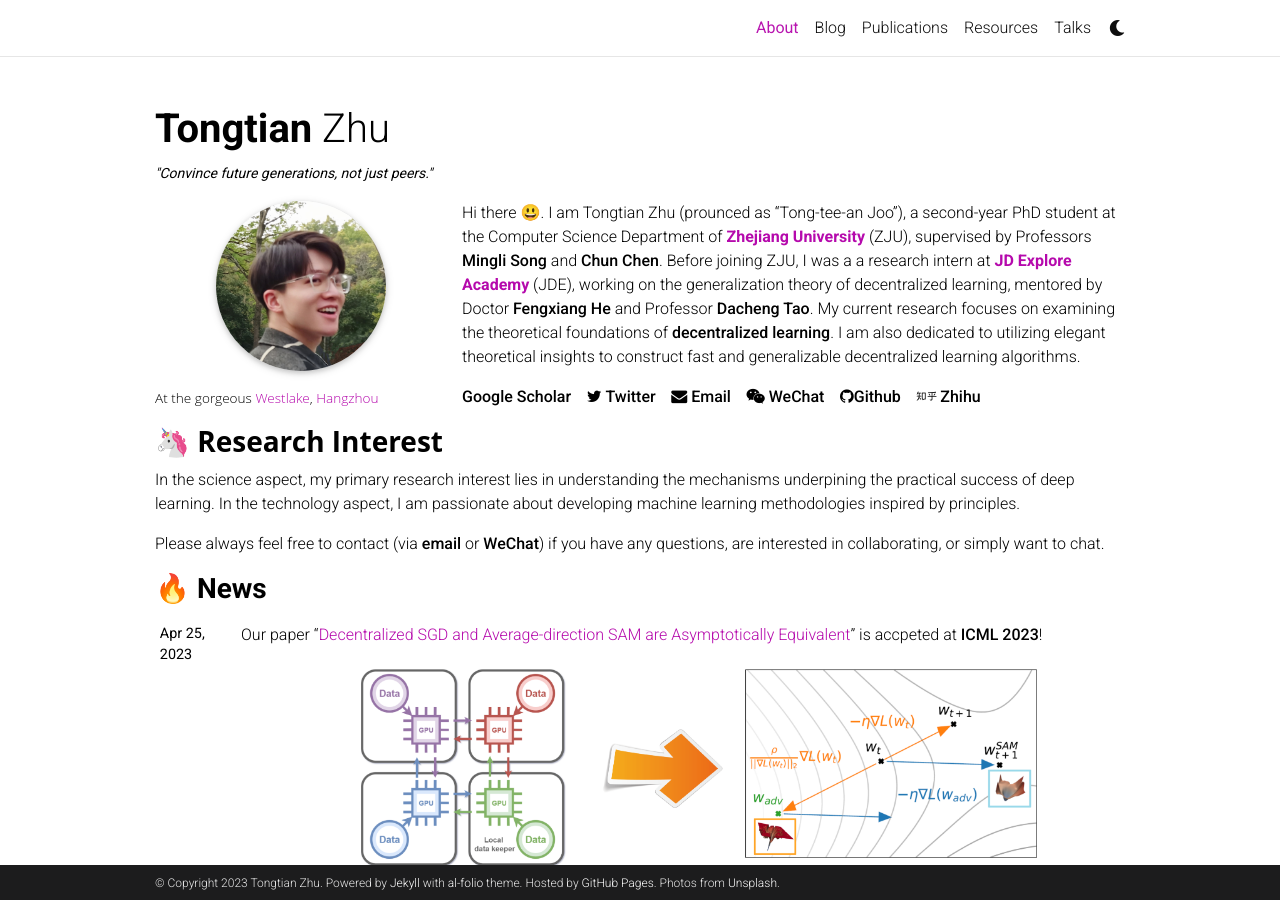
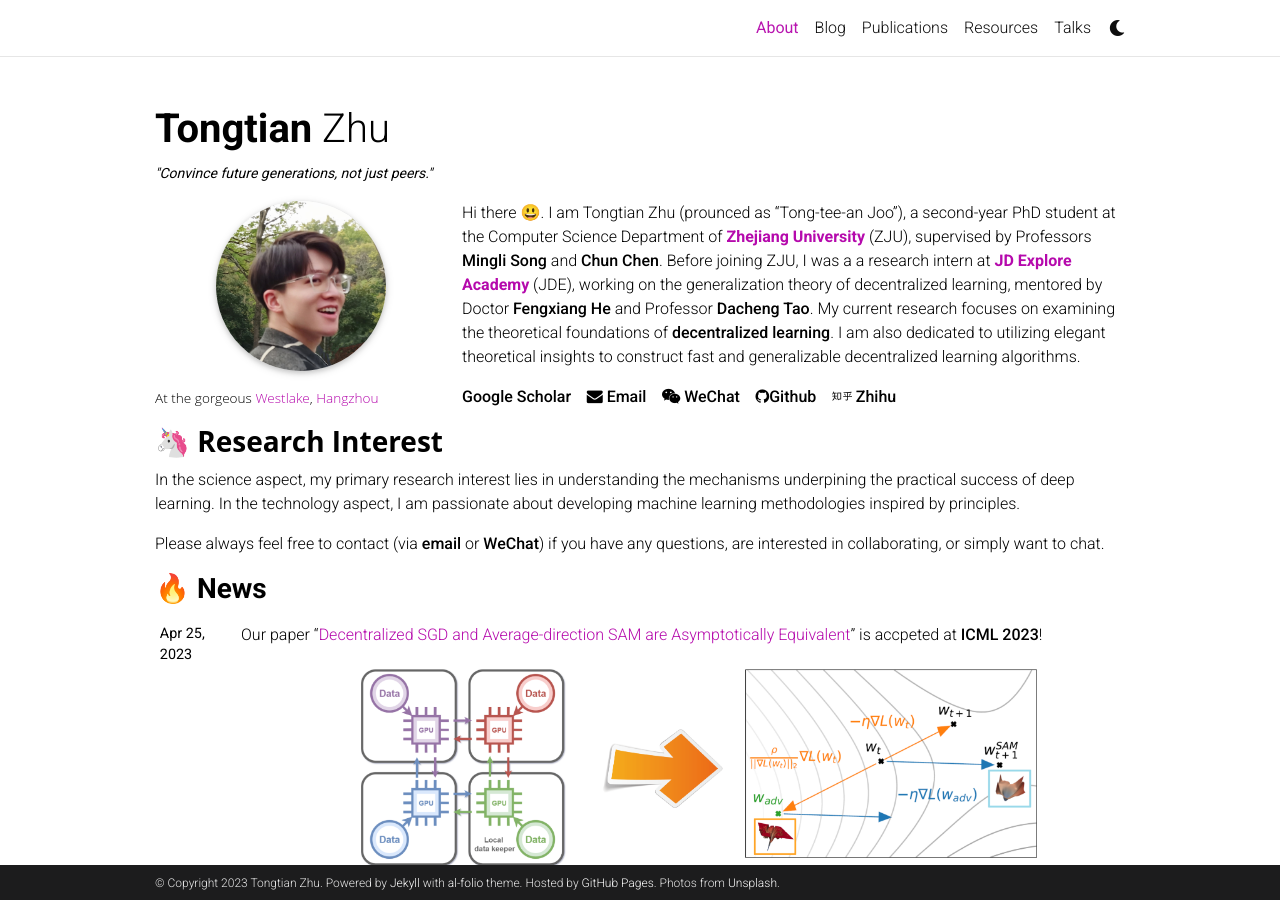
Before and after one commit to Raiden-Zhu/Raiden-Zhu.github.io, a Jekyll site: the page built from _pages/about.md, in a window 1280 px wide and 900 px high. Built offline with Jekyll 4.4.1, drawn with Linux system fonts in a browser that asks for light colours; full-size pictures stand in for the smaller copies a plugin makes; comment, search, counter and statistics services are not loaded; a style sheet for code colours, icons or effects is not loaded.

Commit message:
Update about.md

```diff
--- a/_pages/about.md
+++ b/_pages/about.md
@@ -22,7 +22,7 @@
 Before joining ZJU, I was a a research intern at [<span style="font-weight: bold; color: #B509AC;">JD Explore Academy</span>](https://corporate.jd.com/) (JDE), working on the generalization theory of decentralized learning,  mentored by Doctor [**Fengxiang He**](https://fengxianghe.github.io/) and Professor [**Dacheng Tao**](https://www.sydney.edu.au/engineering/about/our-people/academic-staff/dacheng-tao.html).
 My current research focuses on examining the theoretical foundations of **decentralized learning**. I am also dedicated to utilizing elegant theoretical insights to construct fast and generalizable decentralized learning algorithms.
 
-<i class="ai ai-google-scholar"></i> [**Google Scholar**](https://scholar.google.com/citations?user=QvBDUsIAAAAJ&hl=zh-CN]) &nbsp;&nbsp; <i class="fa fa-twitter"></i> [**Twitter**](https://twitter.com/Raiden13238619/) &nbsp;&nbsp; <i class="fa fa-envelope"></i> [**Email**](mailto:raiden@zju.edu.cn) &nbsp;&nbsp; <i class="fa fa-weixin"></i> [**WeChat**](https://raw.githubusercontent.com/Raiden-Zhu/Raiden-Zhu.github.io/master/assets/img/WeChat_QR_code.jpg) &nbsp;&nbsp;  <i class="fa fa-github"></i>[**Github**](https://github.com/Raiden-Zhu) &nbsp;&nbsp; <i class="fab fa-zhihu"></i> [**Zhihu**](https://www.zhihu.com/people/you-li-70-94)
+<i class="ai ai-google-scholar"></i> [**Google Scholar**](https://scholar.google.com/citations?user=QvBDUsIAAAAJ&hl=zh-CN]) &nbsp;&nbsp; <!--<i class="fa fa-twitter"></i> [**Twitter**](https://twitter.com/Raiden13238619/) &nbsp;&nbsp;--> <i class="fa fa-envelope"></i> [**Email**](mailto:raiden@zju.edu.cn) &nbsp;&nbsp; <i class="fa fa-weixin"></i> [**WeChat**](https://raw.githubusercontent.com/Raiden-Zhu/Raiden-Zhu.github.io/master/assets/img/WeChat_QR_code.jpg) &nbsp;&nbsp;  <i class="fa fa-github"></i>[**Github**](https://github.com/Raiden-Zhu) &nbsp;&nbsp; <i class="fab fa-zhihu"></i> [**Zhihu**](https://www.zhihu.com/people/you-li-70-94)
 
 <!-- <br/><br/> -->
 
```
